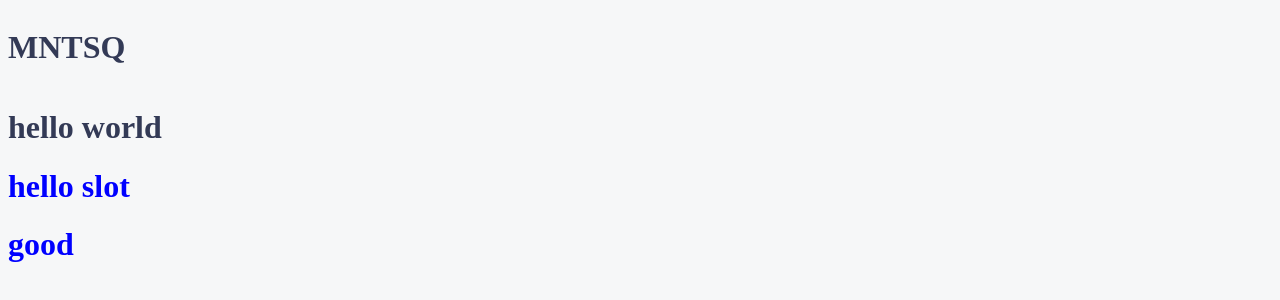
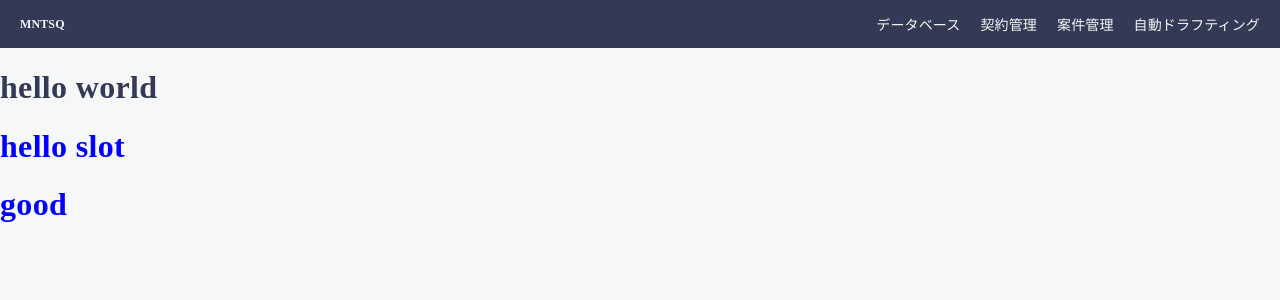
Before and after one commit to calm1205/vite-vue2, a Vue app: page / in a window 1280 px wide. Shown: the top 300 px of the page. Built offline with nearby package versions, Linux system fonts and the light colour scheme.

Commit message:
define color palette

```diff
--- a/index.scss
+++ b/index.scss
@@ -4,8 +4,12 @@ $COLOR_WHITE: #f6f7f8;
 html,
 body {
   background-color: $COLOR_WHITE;
+  padding: 0;
+  margin: 0;
+  box-sizing: border-box;
 }
 
 * {
   color: $COLOR_PRIMARY;
+  letter-spacing: 0.01em;
 }
--- a/src/App.vue
+++ b/src/App.vue
@@ -12,7 +12,7 @@ export default {
 
 <template>
   <div>
-    <Header>kk</Header>
+    <Header></Header>
     <h1>hello world</h1>
     <MainTitle name="class">hello slot</MainTitle>
     <MainTitle name="class"></MainTitle>
--- a/src/components/atoms/Logo.vue
+++ b/src/components/atoms/Logo.vue
@@ -1,7 +1,14 @@
 <script></script>
 
 <template>
-  <h1>MNTSQ</h1>
+  <h1 class="title">MNTSQ</h1>
 </template>
 
-<style></style>
+<style lang="scss" scoped>
+@import "/index.scss";
+
+.title {
+  color: $COLOR_WHITE;
+  font-size: 12px;
+}
+</style>
--- /dev/null
+++ b/src/components/atoms/index.js
@@ -0,0 +1 @@
+export { default as Logo } from "@/components/atoms/Logo.vue"
--- a/src/components/molecules/Header.vue
+++ b/src/components/molecules/Header.vue
@@ -1,9 +1,20 @@
 <script>
-import Logo from "@/components/atoms/Logo.vue"
+import { Logo } from "@/components/atoms/index.js"
+import { COLOR } from "@/constants/styles.js"
 
 export default {
   components: {
     Logo,
+  },
+  data: function () {
+    return {
+      color: { white: "white" },
+    }
+  },
+  created: function () {
+    for (const [key, value] of Object.entries(COLOR)) {
+      this[key] = value
+    }
   },
 }
 </script>
@@ -11,11 +22,32 @@ export default {
 <template>
   <div class="wrapper">
     <Logo></Logo>
+    {{ color2 }}
+    <div class="menu">
+      <span>データベース</span>
+      <span>契約管理</span>
+      <span>案件管理</span>
+      <span>自動ドラフティング</span>
+    </div>
   </div>
 </template>
 
 <style lang="scss" scoped>
 .wrapper {
   display: flex;
+  justify-content: space-between;
+  align-items: center;
+  height: 48px;
+  padding: 0 20px;
+  background-color: v-bind(primary);
+}
+
+.menu {
+  display: flex;
+  gap: 20px;
+  font-size: 14px;
+  span {
+    color: v-bind(white);
+  }
 }
 </style>
--- /dev/null
+++ b/src/constants/styles.js
@@ -0,0 +1,5 @@
+/** color palette */
+export const COLOR = Object.freeze({
+  white: "#f6f7f8",
+  primary: "#333a56",
+})
```
